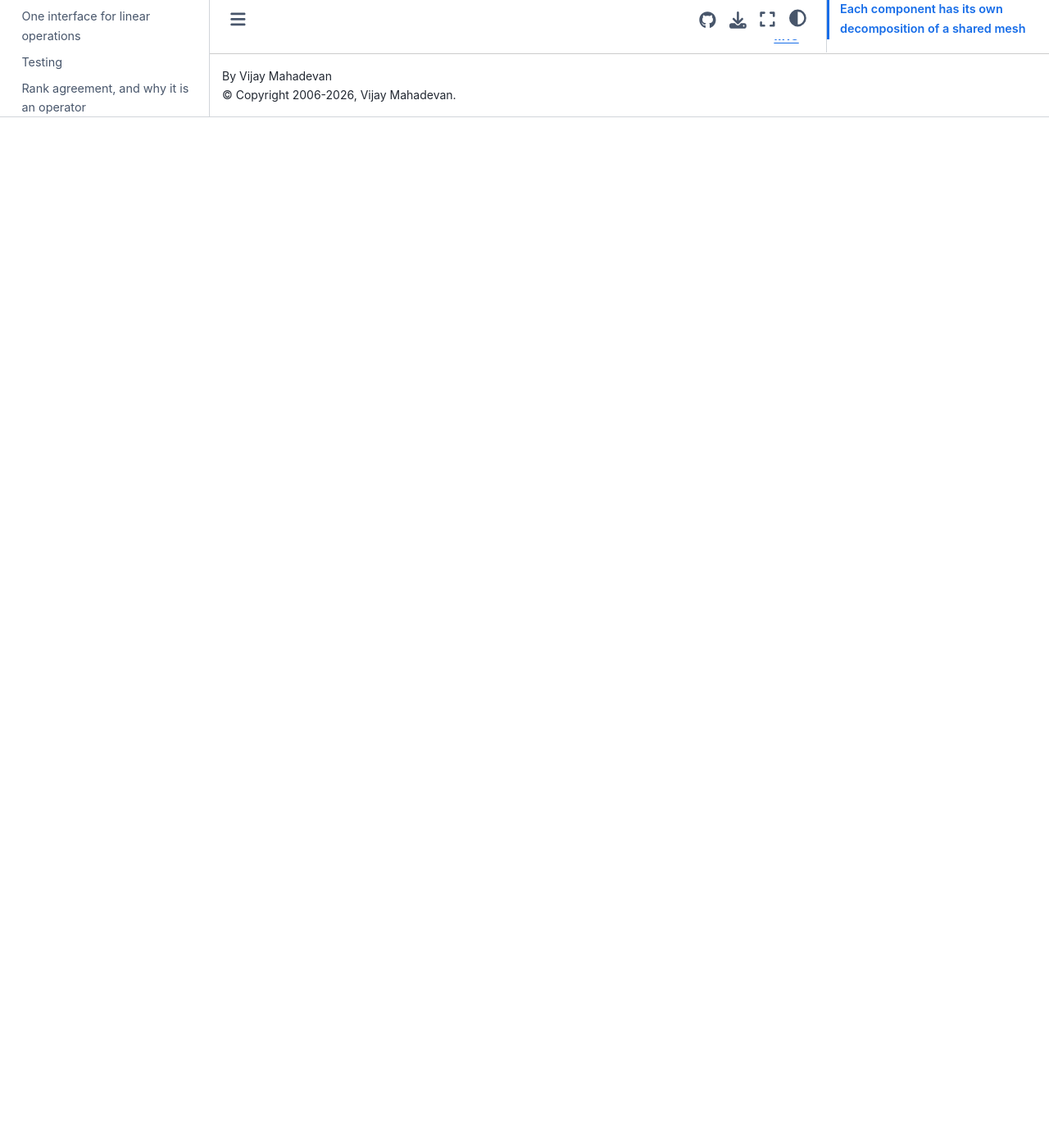
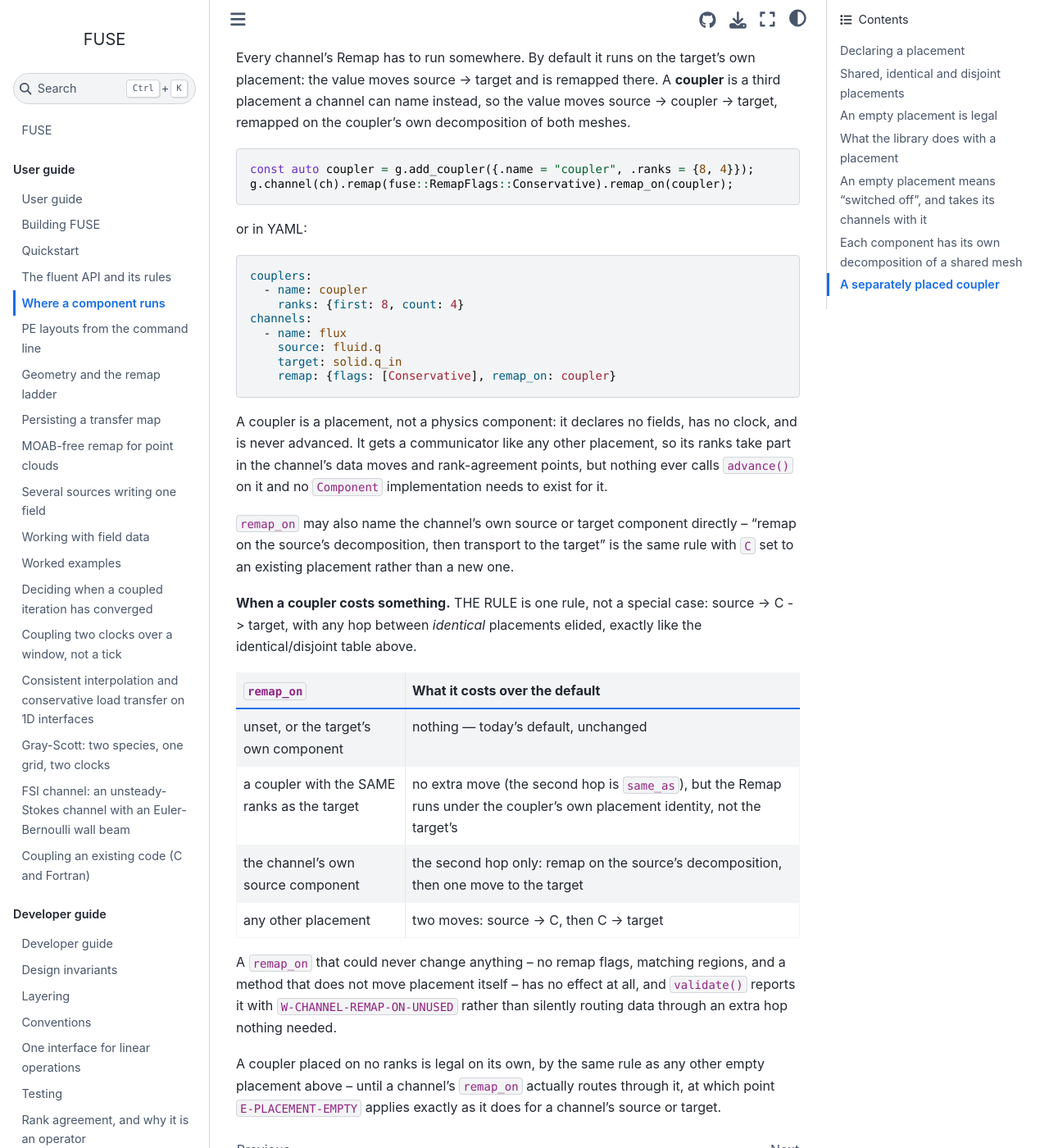
Before and after one commit to vijaysm/fuse, a Sphinx documentation site: the page built from docs/user/placement.md, in a window 1280 px wide and 1400 px high, scrolled down 2797 px. Shown: the whole window at 82% size. Built offline with Sphinx 7.4.7 and the Sphinx Book theme 1.1.4, drawn with Linux system fonts in a browser that asks for light colours; pages that are not in the unit, such as notebooks, are missing from menus; before the commit the page ends 2940 px from its top, so only the background shows below that.

Commit message:
Document the coupler placement design and the layouts it supports
Every component loop is enumerated against ComponentKind. The
coupler layout cases and the region-participant path have not yet
been run on a multi-rank host, and the docs and parallel matrix say
so.

````diff
--- a/docs/user/placement.md
+++ b/docs/user/placement.md
@@ -105,3 +105,61 @@ carries the component, every weight builder resolves its meshes through
 current limit is the MOAB backend, which does not yet build a decomposition
 per component (every component shares one), so on MOAB the per-placement
 weights coincide with the default ones.
+
+## A separately placed coupler
+
+Every channel's Remap has to run somewhere. By default it runs on the
+target's own placement: the value moves source -> target and is remapped
+there. A **coupler** is a third placement a channel can name instead, so the
+value moves source -> coupler -> target, remapped on the coupler's own
+decomposition of both meshes.
+
+```cpp
+const auto coupler = g.add_coupler({.name = "coupler", .ranks = {8, 4}});
+g.channel(ch).remap(fuse::RemapFlags::Conservative).remap_on(coupler);
+```
+
+or in YAML:
+
+```yaml
+couplers:
+  - name: coupler
+    ranks: {first: 8, count: 4}
+channels:
+  - name: flux
+    source: fluid.q
+    target: solid.q_in
+    remap: {flags: [Conservative], remap_on: coupler}
+```
+
+A coupler is a placement, not a physics component: it declares no fields, has
+no clock, and is never advanced. It gets a communicator like any other
+placement, so its ranks take part in the channel's data moves and
+rank-agreement points, but nothing ever calls `advance()` on it and no
+`Component` implementation needs to exist for it.
+
+`remap_on` may also name the channel's own source or target component
+directly -- "remap on the source's decomposition, then transport to the
+target" is the same rule with `C` set to an existing placement rather than a
+new one.
+
+**When a coupler costs something.** THE RULE is one rule, not a special case:
+source -> C -> target, with any hop between *identical* placements elided,
+exactly like the identical/disjoint table above.
+
+| `remap_on` | What it costs over the default |
+|---|---|
+| unset, or the target's own component | nothing — today's default, unchanged |
+| a coupler with the SAME ranks as the target | no extra move (the second hop is `same_as`), but the Remap runs under the coupler's own placement identity, not the target's |
+| the channel's own source component | the second hop only: remap on the source's decomposition, then one move to the target |
+| any other placement | two moves: source -> C, then C -> target |
+
+A `remap_on` that could never change anything -- no remap flags, matching
+regions, and a method that does not move placement itself -- has no effect at
+all, and `validate()` reports it with `W-CHANNEL-REMAP-ON-UNUSED` rather than
+silently routing data through an extra hop nothing needed.
+
+A coupler placed on no ranks is legal on its own, by the same rule as any
+other empty placement above -- until a channel's `remap_on` actually routes
+through it, at which point `E-PLACEMENT-EMPTY` applies exactly as it does for
+a channel's source or target.
````
Also changed, not shown: docs/dev/coupler-placement.md (added, +99 -0 lines), docs/dev/index.md (+3 -0 lines), docs/user/layouts.md (+19 -11 lines), 1 other file.
